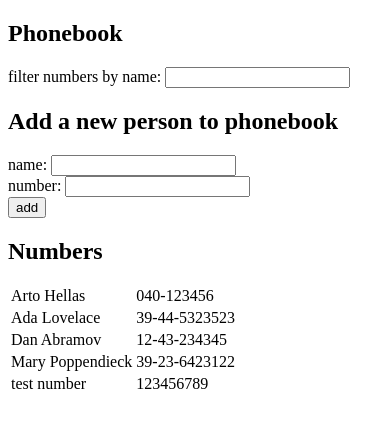
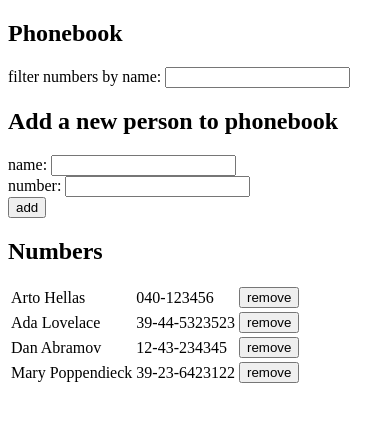
Before and after one commit to pantbruin/fso, a React (Create React App) app in the folder part2/phonebook/: page / in a window 390 px wide. Shown: the top 428 px of the page. Built offline with nearby package versions, Linux system fonts and the light colour scheme; data requests are answered from the project's data file.

Commit message:
Implement phonebook step9, allow users to delete phone numbers from backend

```diff
--- a/part2/phonebook/db.json
+++ b/part2/phonebook/db.json
@@ -19,11 +19,6 @@
       "name": "Mary Poppendieck",
       "number": "39-23-6423122",
       "id": 4
-    },
-    {
-      "name": "test number",
-      "number": "123456789",
-      "id": 5
     }
   ]
 }
--- a/part2/phonebook/src/App.js
+++ b/part2/phonebook/src/App.js
@@ -68,6 +68,14 @@ const App = () => {
     setSearchInput(event.target.value);
   }
 
+  const handleDelete = person => {
+    if (!(window.confirm(`Delete ${person.name}?`))) return;
+
+    personsService.deletePerson(person.id)
+      .then(() => setPersons(persons.filter( element => element.id !== person.id)))
+      .catch(console.log)
+  }
+
   return (
     <div>
       <h2>Phonebook</h2>
@@ -76,7 +84,7 @@ const App = () => {
       <h2>Add a new person to phonebook</h2>
       <PersonForm name={newInput.name} number={newInput.number} handleNewInput={handleNewInput} handleSubmit={handleSubmit} />
       <h2>Numbers</h2>
-      <PhoneInformation persons={persons} searchInput={searchInput} />
+      <PhoneInformation persons={persons} searchInput={searchInput} handleDelete={handleDelete}/>
     </div>
   )
 }
--- a/part2/phonebook/src/components/PhoneInformation.js
+++ b/part2/phonebook/src/components/PhoneInformation.js
@@ -1,9 +1,10 @@
-const Row = ({ person }) => {
+const Row = ({ person, handleDelete }) => {
 
     return (
     <tr>
         <td>{person.name}</td>
         <td>{person.number}</td>
+        <td><button onClick={() => {handleDelete(person)}}>remove</button></td>
     </tr>
     )
 }
@@ -20,7 +21,7 @@ const PhoneInformation = (props) => {
         })
     }
 
-    const rows = persons.map((person) => <Row key={person.name} person={person} />)
+    const rows = persons.map((person) => <Row key={person.name} person={person} handleDelete={props.handleDelete}/>)
 
     if (rows.length === 0) return <p>No entries found!</p>;
 
--- a/part2/phonebook/src/services/persons.js
+++ b/part2/phonebook/src/services/persons.js
@@ -15,5 +15,11 @@ const create = newPerson => {
   )
 }
 
+const deletePerson = id => {
+    return (
+        axios.delete(`${baseUrl}/${id}`)
+    )
+}
 
-export default { create, getAll }
+
+export default { create, getAll, deletePerson }
```
